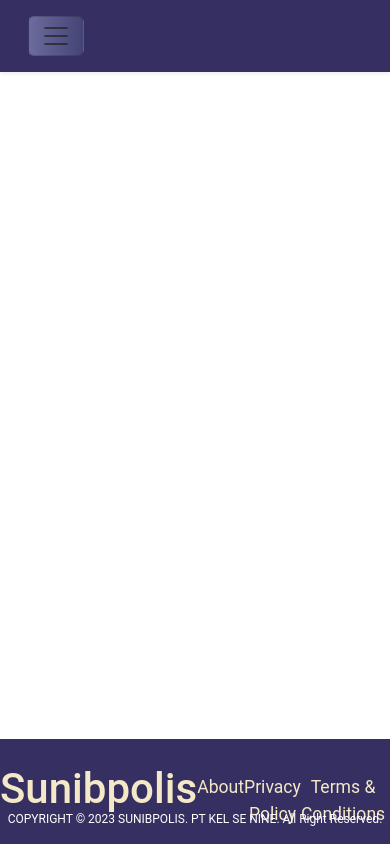
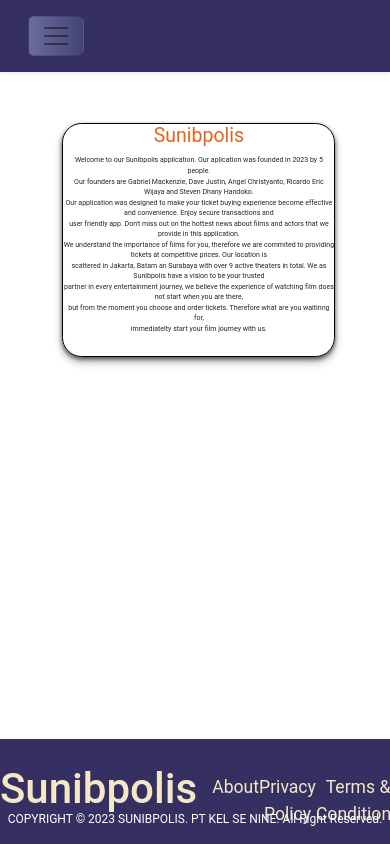
Before and after one commit to dihhzy/sunibpolis-frontEnd, a React (Create React App) app: page /about in a window 390 px wide. Built offline with nearby package versions, Linux system fonts and the light colour scheme.

Commit message:
about page sudah sama responsive

```diff
--- a/src/App.tsx
+++ b/src/App.tsx
@@ -9,6 +9,7 @@ import { MyTicket } from './Pages/MyTicket';
 import { News } from './Pages/News';
 import { Register } from './Pages/Register';
 import { Login } from './Pages/Login';
+import { AboutUs } from './Pages/About';
 
 function App() {
   return (
@@ -21,6 +22,7 @@ function App() {
           <Route path="/news" element={<News />} />
           <Route path="/register" element={<Register />} />
           <Route path="/login" element={<Login />} />
+          <Route path="/about" element={<AboutUs />} />
         </Routes>
       </Container>
       <Footer />
--- a/src/Components/footer.tsx
+++ b/src/Components/footer.tsx
@@ -1,6 +1,8 @@
 import React from 'react';
 import './Footer.css';
 import '@fortawesome/fontawesome-free/css/all.css';
+import { NavLink } from "react-router-dom"
+import Nav from 'react-bootstrap/esm/Nav';
 
 export function Footer() {
     return (
@@ -12,7 +14,9 @@ export function Footer() {
                 </div>
 
                 <div className="box2">
-                    <a href='#' className="ling">About</a>
+                    <Nav.Link as={NavLink} to="/about" className="ling">
+                        <a href="#" className='ling'>About</a>
+                    </Nav.Link>
                     <a href='#' className="ling">Privacy Policy</a>
                     <a href='#' className="ling">Terms & Conditions</a>
                 </div>
--- /dev/null
+++ b/src/Pages/About.css
@@ -0,0 +1,110 @@
+.container-wrapper{
+    display: flex;
+    justify-content: center;
+}
+.container-about{
+    border: 0.3vw solid black;
+    width: 70vw;
+    margin-top: 8vw;
+    margin-left: 2vw;
+    border-radius: 5vw;
+    box-shadow: 0 2px 4px rgba(0, 0, 0, 0.6), 0 5px 8px rgba(0, 0, 0, 0.3);
+}
+.judul{
+    font-size: 4vw;
+    color: rgb(227, 101, 29);
+    font-weight: 400;
+}
+p.deskripsi{
+    line-height: 1.5;
+    font-size: 1.1vw;
+    .container-wrapper{
+    display: flex;
+    justify-content: center;
+}
+.container-about{
+    border: 0.3vw solid black;
+    width: 70vw;
+    margin-top: 9vw;
+    margin-left: 2vw;
+    border-radius: 5vw;
+    box-shadow: 0 2px 4px rgba(0, 0, 0, 0.6), 0 5px 8px rgba(0, 0, 0, 0.3);
+}
+.judul{
+    font-size: 4vw;
+    color: rgb(227, 101, 29);
+    font-weight: 400;
+}
+p.deskripsi{
+    line-height: 1.5;
+    font-size: 1vw;
+}
+p.deskripsi br{
+    margin: 2em 0;
+}
+.container-about:hover{
+    background-color: #d0b997;
+}
+@media (max-width: 768px){
+    .container-wrapper{
+        display: flex;
+        justify-content: center;
+    }
+    .container-about{
+        border: 0.3vw solid black;
+        width: 70vw;
+        height: 60vw;
+        margin-top: 9vw;
+        margin-left: 2vw;
+        border-radius: 5vw;
+        box-shadow: 0 2px 4px rgba(0, 0, 0, 0.6), 0 5px 8px rgba(0, 0, 0, 0.3);
+    }
+    .judul{
+        font-size: 5vw;
+        color: rgb(227, 101, 29);
+        font-weight: 400;
+    }
+    p.deskripsi{
+        line-height: 1.5;
+        font-size: 1.8vw;
+        margin: 2em 0;
+    }
+    .container-about:hover{
+        background-color: #d0b997;
+    }
+}
+}
+
+.container-about:hover{
+    background-color: #d0b997;
+}
+@media (max-width: 800px){
+    .container-wrapper{
+        display: flex;
+        justify-content: center;
+    }
+    .container-about{
+        border: 0.3vw solid black;
+        width: 70vw;
+        height: 60vw;
+        margin-top: 9vw;
+        margin-left: 2vw;
+        border-radius: 5vw;
+        box-shadow: 0 2px 4px rgba(0, 0, 0, 0.6), 0 5px 8px rgba(0, 0, 0, 0.3);
+    }
+    .judul{
+        font-size: 5vw;
+        color: rgb(227, 101, 29);
+        font-weight: 400;
+    }
+    p.deskripsi{
+        line-height: 1.5;
+        font-size: 1.8vw;
+    }
+    p.deskripsi br{
+        margin: 2em 0;
+    }
+    .container-about:hover{
+        background-color: #d0b997;
+    }
+}
--- /dev/null
+++ b/src/Pages/About.tsx
@@ -0,0 +1,15 @@
+import './About.css';
+export function AboutUs() {
+    return (
+        <div className="container-wrapper">
+            <div className="container-about">
+                <h2 className="judul">Sunibpolis</h2>
+                <p className="deskripsi">Welcome to our Sunibpolis application. Our aplication was founded in 2023 by 5 people. <br />
+                 Our founders are Gabriel Mackenzie, Dave Justin, Angel Christyanto, Ricardo Eric Wijaya and Steven Dhany Handoko. <br />Our application was designed to make your ticket buying experience become effective and convenience. Enjoy secure transactions and <br />user friendly app.
+                Don't miss out on the hottest news about films and actors that we provide in this application. <br />We understand the importance of films for you, therefore we are commited to providing tickets at competitive prices. Our location is <br />scattered in Jakarta, Batam an Surabaya with over 9 active theaters in total.
+                We as Sunibpolis have a vision to be your trusted <br />partner in every entertainment journey, we believe the experience of watching film does not start when you are there, <br />but from the moment you choose and order tickets. Therefore what are you waitinng for, <br />immediatelty start your film journey with us.</p>
+            </div>
+
+        </div>
+    )
+}
--- a/tsconfig.json
+++ b/tsconfig.json
@@ -15,7 +15,7 @@
     "isolatedModules": true,
     "noEmit": true,
     "jsx": "react-jsx",
-    "types": ["jest", "@types/testing-library__jest-dom"]
+    "types": ["jest", "@types/testing-library__jest-dom"],
   },
   "include": ["src"]
 }
```
Also changed, not shown: 1 other file (tests, documents, lock files or other folders).
